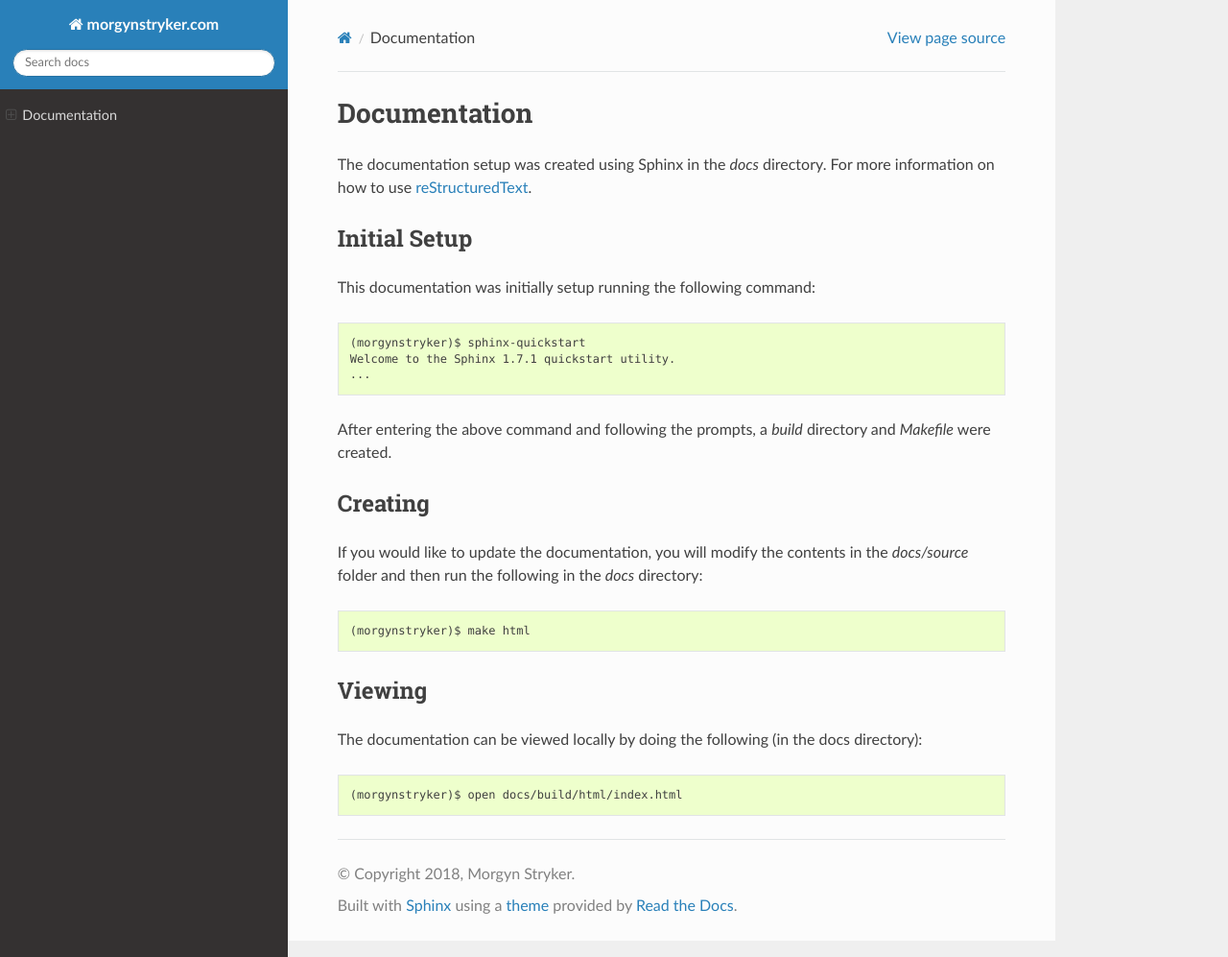
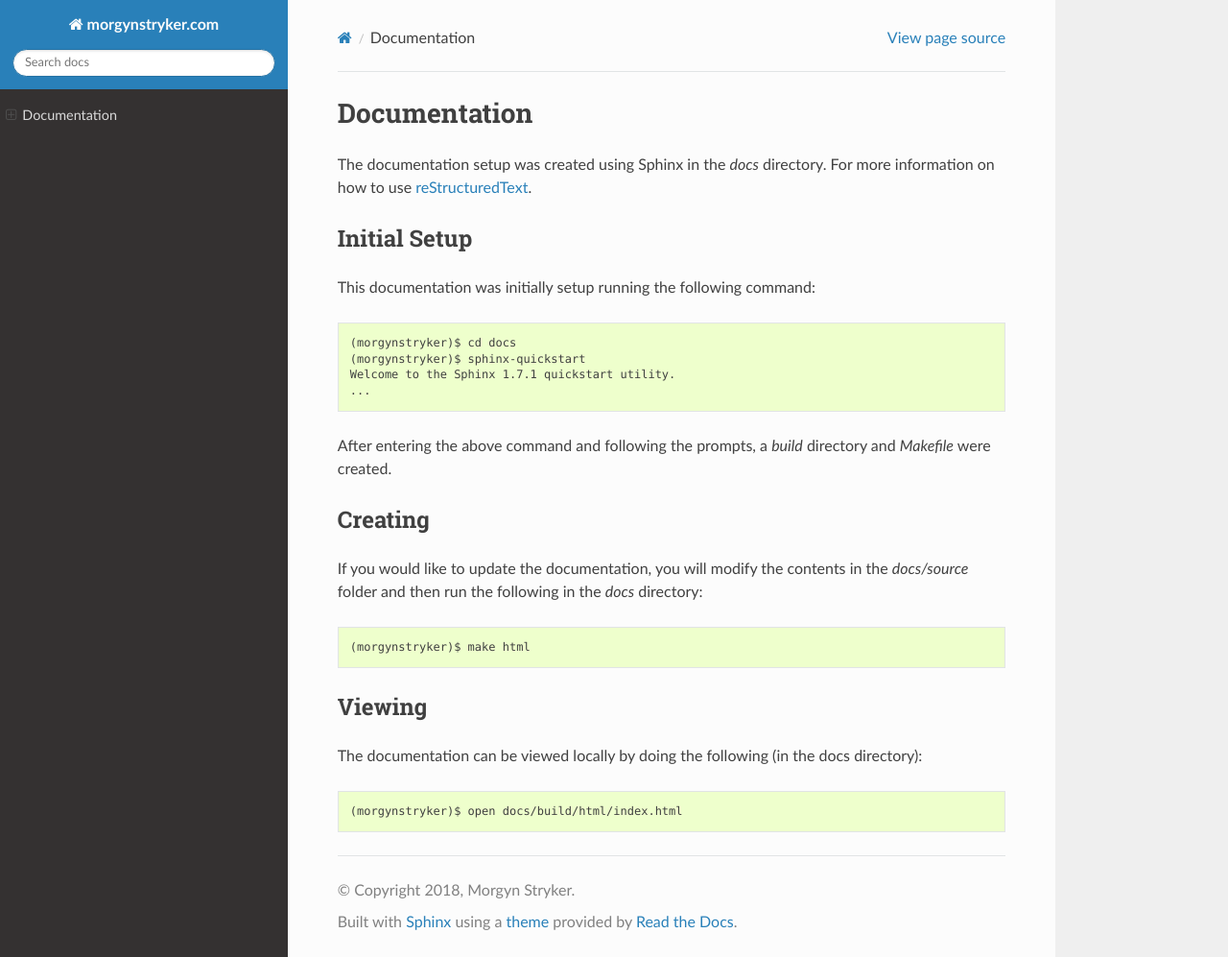
Before and after one commit to MsStryker/morgynstryker.com, a Sphinx documentation site: the page built from docs/source/_pages/docs_setup.rst, in a window 1280 px wide and 997 px high. Shown: the whole window at 96% size. Built offline with Sphinx 7.4.7 and the Read the Docs theme 2.0.0, drawn with Linux system fonts in a browser that asks for light colours.

Commit message:
Try redirect for github pages (#11)

```diff
--- /dev/null
+++ b/docs/index.html
@@ -0,0 +1 @@
+<meta http-equiv="refresh" content="0; url=./build/html/index.html" />
--- a/docs/source/_pages/docs_setup.rst
+++ b/docs/source/_pages/docs_setup.rst
@@ -9,6 +9,7 @@
 
 This documentation was initially setup running the following command::
 
+    (morgynstryker)$ cd docs
     (morgynstryker)$ sphinx-quickstart
     Welcome to the Sphinx 1.7.1 quickstart utility.
     ...
```
